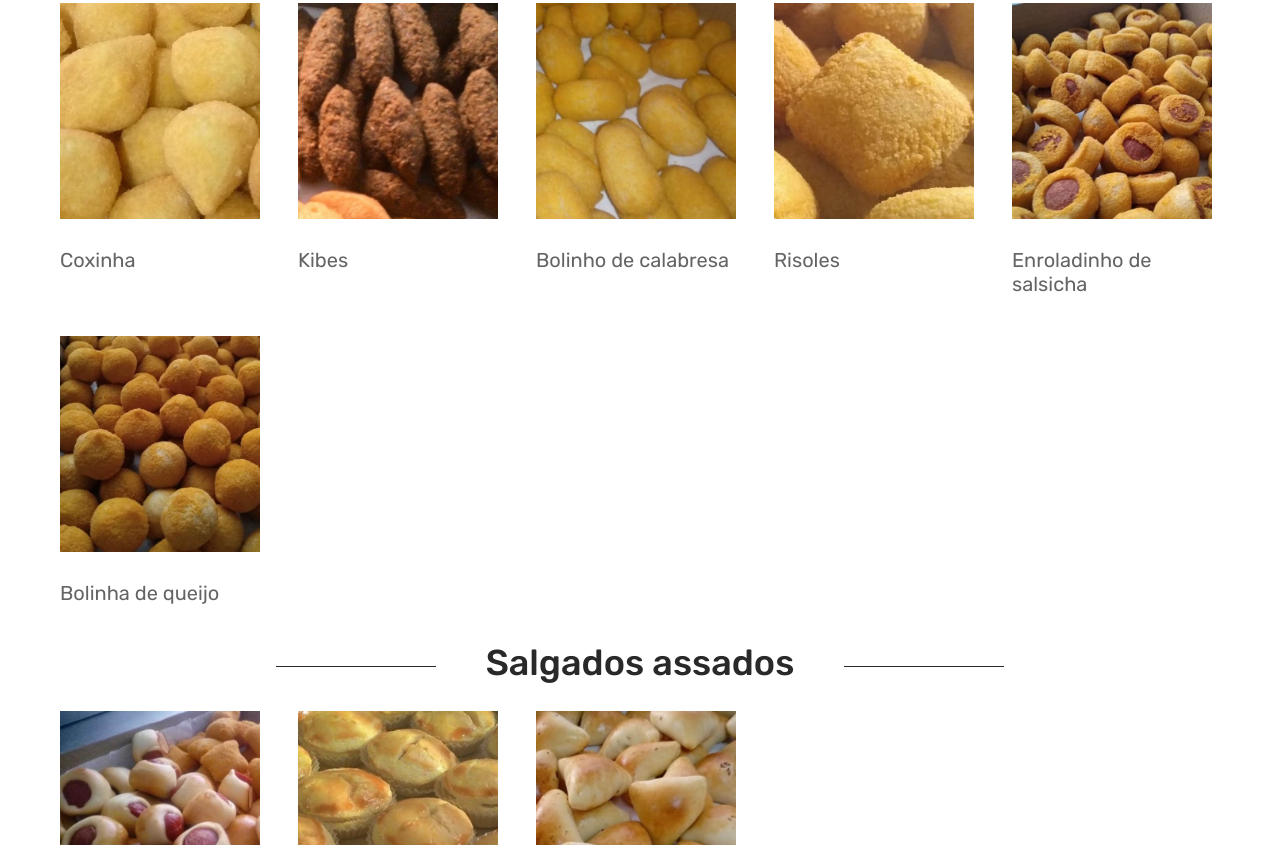
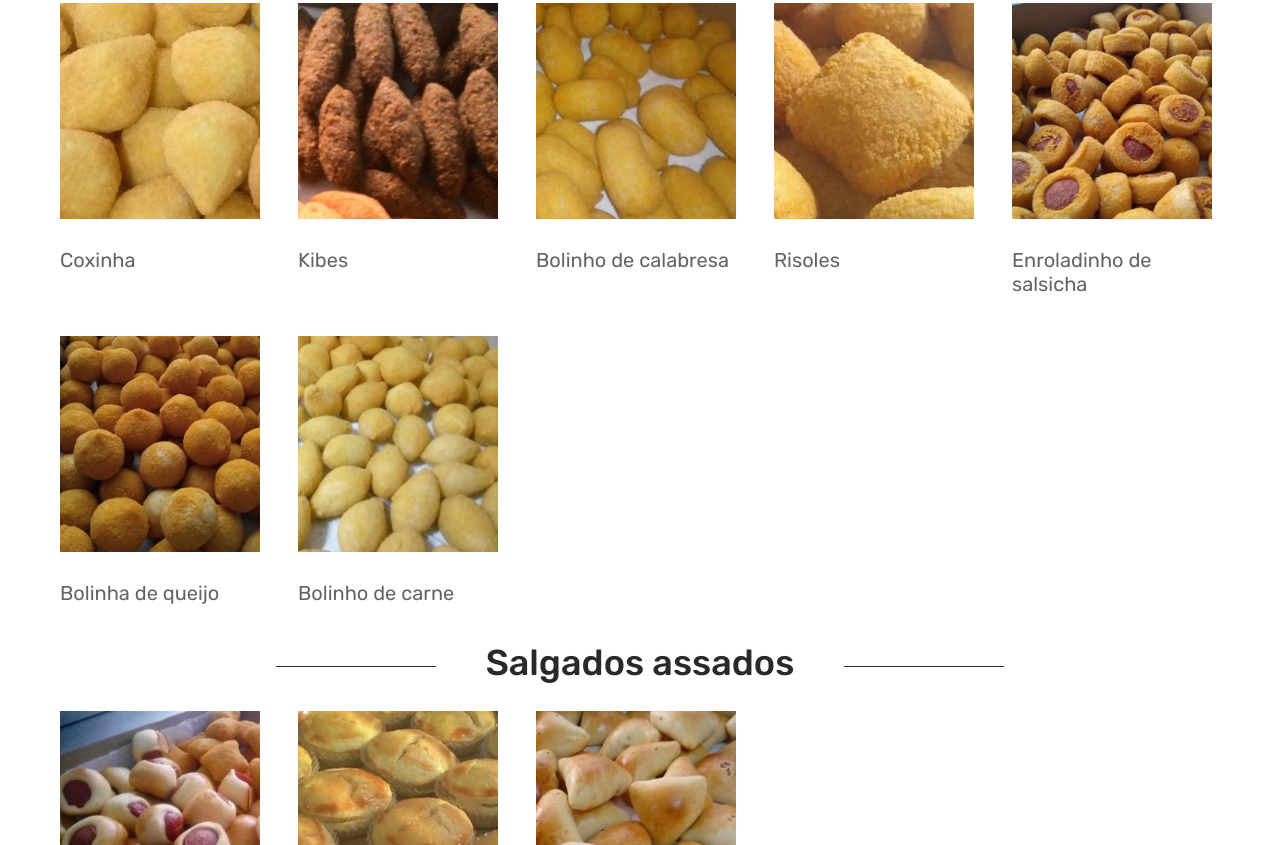
Before and after one commit to ca-r0-l/andremir-salgados, a plain HTML site: page salgados.html in a window 1280 px wide. Shown: the part 531-1376 px from the top of the page. Drawn offline with Linux system fonts and the light colour scheme; files whose address does not match are found by name.

Commit message:
bolinho de carne

```diff
--- a/salgados.html
+++ b/salgados.html
@@ -177,6 +177,18 @@
                                           </div>
                                     </div>
                                  </div>
+                                 <div class="product-width col-md-3 col-lg-2">
+                                    <div class="product-wrapper mb-35">
+                                          <div class="product-img img-products">
+                                             <a href="#">
+                                                <img src="assets/img/product/bolinho-carne.jpg" alt="Bolinho de carne" />
+                                             </a>
+                                          </div>
+                                          <div class="product-list-details">
+                                             <h2>Bolinho de carne</h2>
+                                          </div>
+                                    </div>
+                                 </div>
                               </div>
                            </div>
                         </div>
@@ -313,7 +325,7 @@
                         </div>
                         <div class="col-md-6 col-12">
                             <div class="footer-payment-method">
-                              Feito com &#10084; por <a href="https://carolineandrade.netlify.com/"><img src="./assets/img/werdev-lt.png" alt="" /></a>
+                              Feito com &#10084; por <a href="https://carolineandrade.netlify.com/" target="_blank"><img src="./assets/img/werdev-lt.png" alt="" /></a>
                             </div>
                         </div>
                     </div>
```
Also changed, not shown: index.html (+1 -1 lines), assets/img/product/bolinho-carne.jpg (added).
